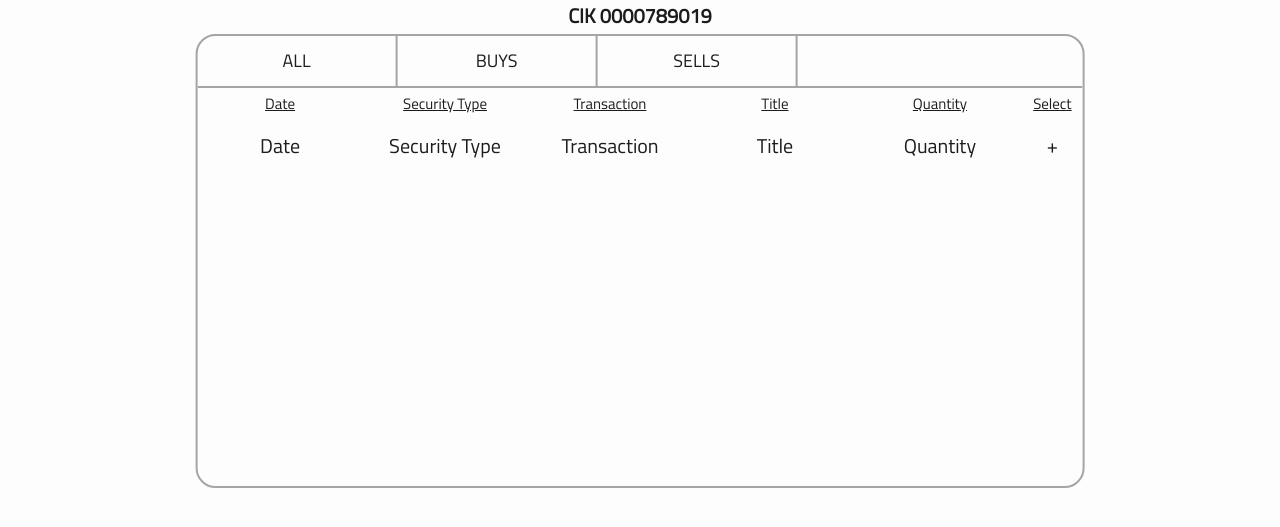
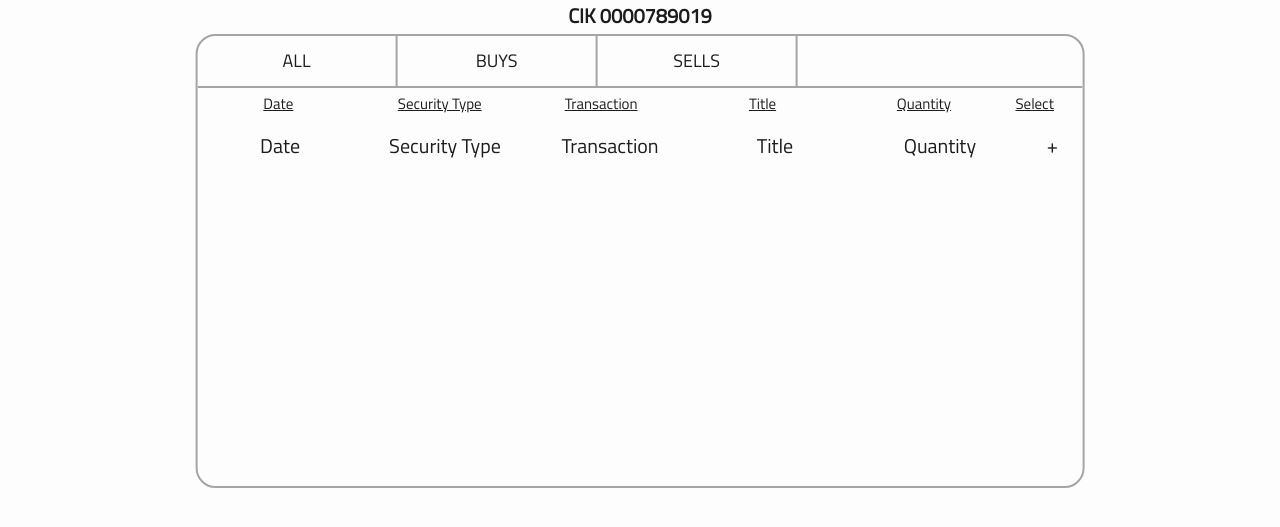
Before and after one commit to TimHanewich/aletheia, a plain HTML site: page company.html in a window 1280 px wide. Shown: the part 149-676 px from the top of the page. Drawn offline with Linux system fonts and the light colour scheme.

Commit message:
Moved over labeL

```diff
--- a/css/company.css
+++ b/css/company.css
@@ -198,5 +198,7 @@
 #transactions-column-header
 {
     height: 100%;
-    width: 100%;
+    width: 98%;
+    margin-right: auto;
+    left: 0px;
 }
```
